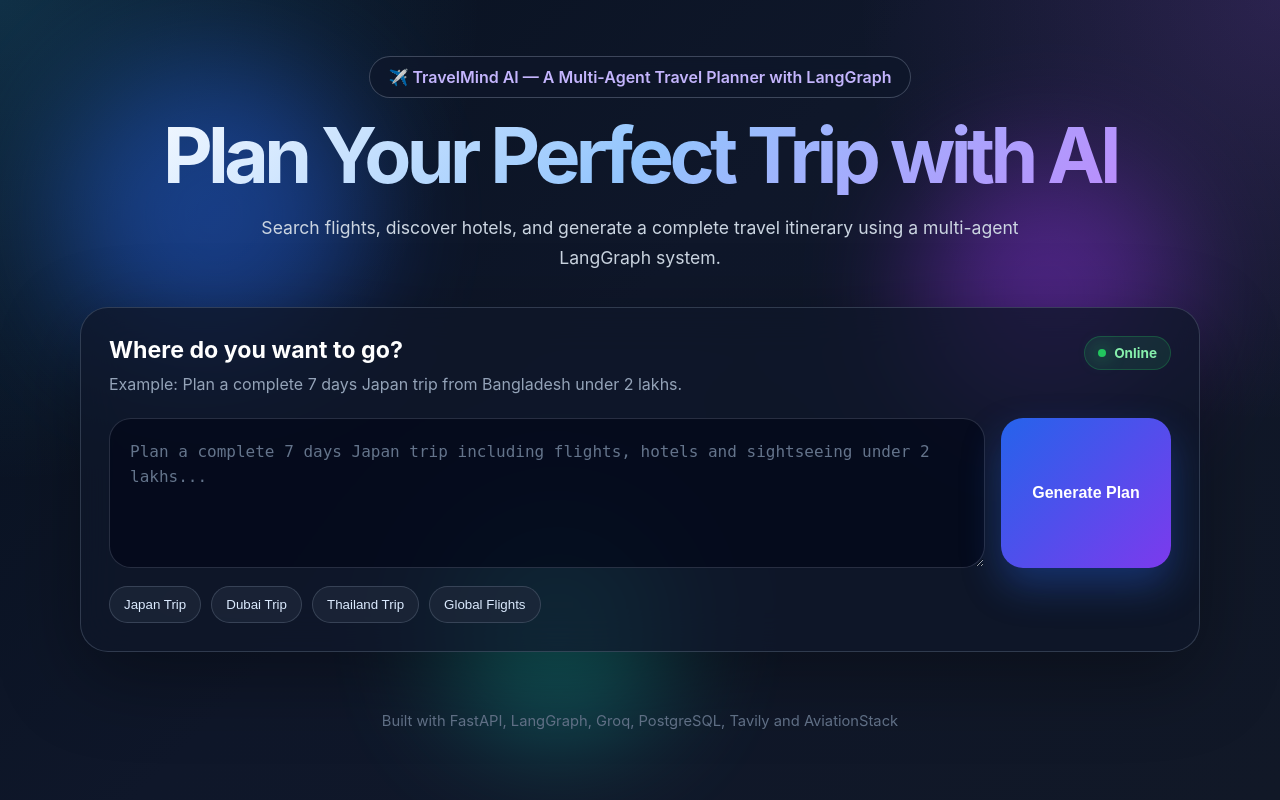
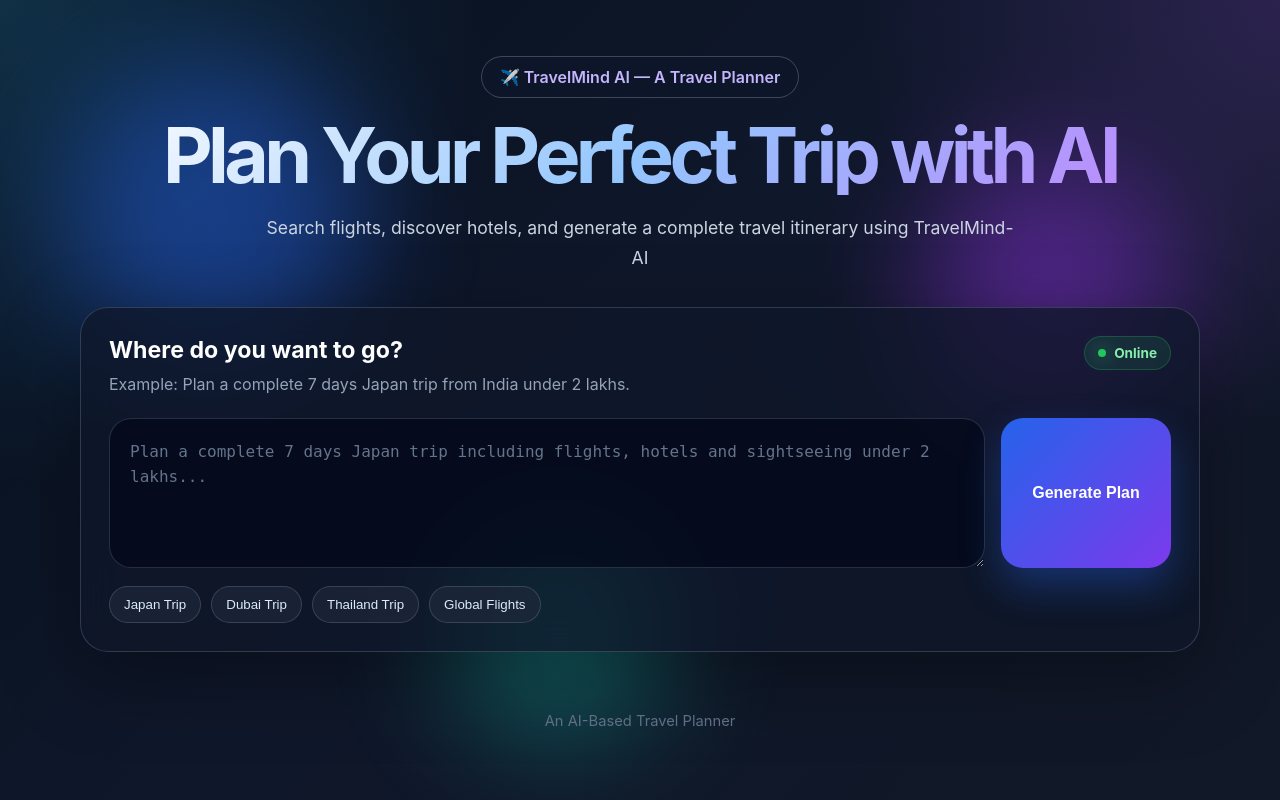
Before and after one commit to muralikrishna-27/TravelMind-AI, a FastAPI app: page / in a window 1280 px wide. Run offline with FastAPI, Linux system fonts and the light colour scheme; some libraries are stand-ins or nearby versions.

Commit message:
Frontend modified

```diff
--- a/templates/index.html
+++ b/templates/index.html
@@ -22,7 +22,7 @@
 
         <section class="hero-section">
             <div class="badge">
-                ✈️ TravelMind AI — A Multi-Agent Travel Planner with LangGraph
+                ✈️ TravelMind AI — A Travel Planner
             </div>
 
             <h1>
@@ -30,7 +30,7 @@
             </h1>
 
             <p>
-                Search flights, discover hotels, and generate a complete travel itinerary using a multi-agent LangGraph system.
+                Search flights, discover hotels, and generate a complete travel itinerary using TravelMind-AI
             </p>
         </section>
 
@@ -40,7 +40,7 @@
                 <div>
                     <h2>Where do you want to go?</h2>
                     <p>
-                        Example: Plan a complete 7 days Japan trip from Bangladesh under 2 lakhs.
+                        Example: Plan a complete 7 days Japan trip from India under 2 lakhs.
                     </p>
                 </div>
 
@@ -63,15 +63,15 @@
             </div>
 
             <div class="quick-prompts">
-                <button onclick="setPrompt('Plan a complete 7 days Japan trip from Bangladesh including flights, hotels and sightseeing under 2 lakhs.')">
+                <button onclick="setPrompt('Plan a complete 7 days Japan trip from Hyderabad including flights, hotels and sightseeing under 2 lakhs.')">
                     Japan Trip
                 </button>
 
-                <button onclick="setPrompt('Plan a 5 days Dubai trip from Dhaka with flights, hotels and sightseeing.')">
+                <button onclick="setPrompt('Plan a 5 days Dubai trip from Hyderabad with flights, hotels and sightseeing.')">
                     Dubai Trip
                 </button>
 
-                <button onclick="setPrompt('Plan a 7 days Thailand trip from Bangladesh with budget hotels and sightseeing.')">
+                <button onclick="setPrompt('Plan a 7 days Thailand trip from Hyderabad with budget hotels and sightseeing.')">
                     Thailand Trip
                 </button>
 
@@ -113,7 +113,7 @@
     </main>
 
     <footer>
-        Built with FastAPI, LangGraph, Groq, PostgreSQL, Tavily and AviationStack
+        An AI-Based Travel Planner
     </footer>
 
     <!-- Markdown Renderer -->
```
